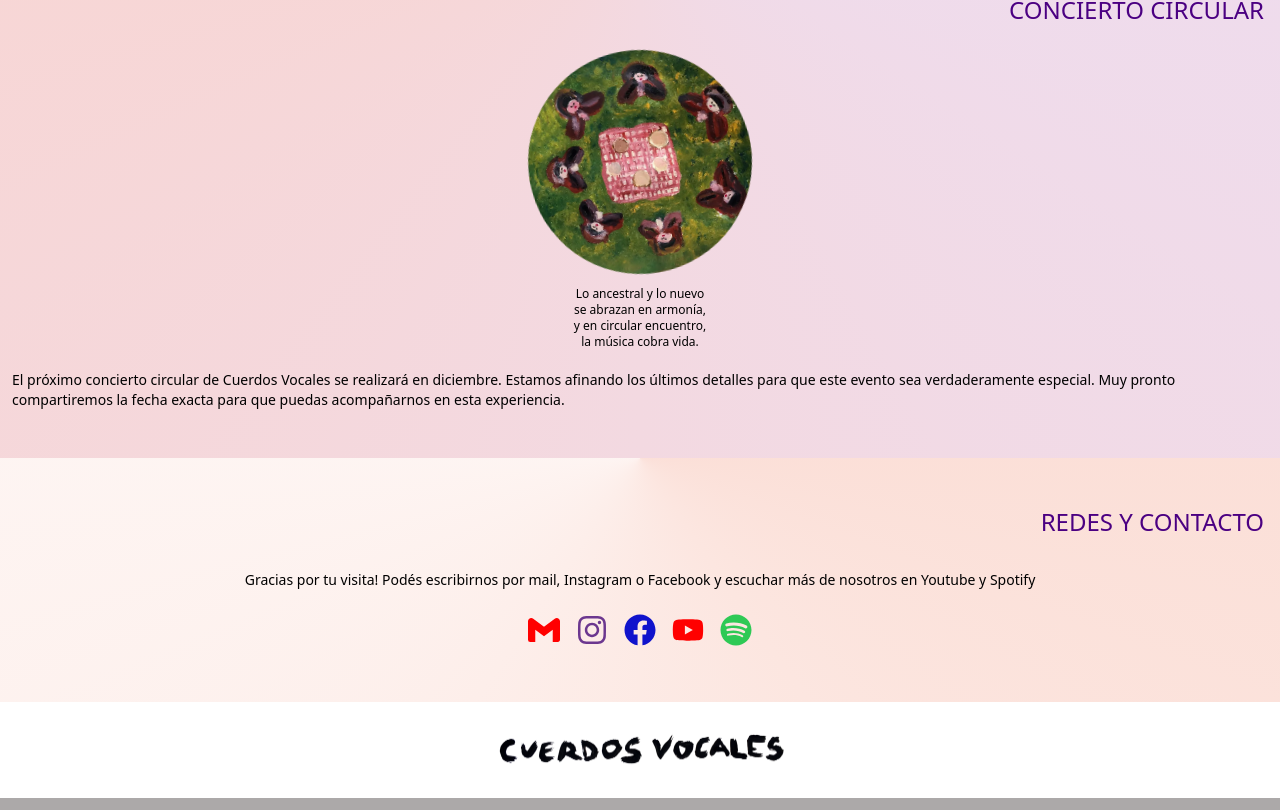
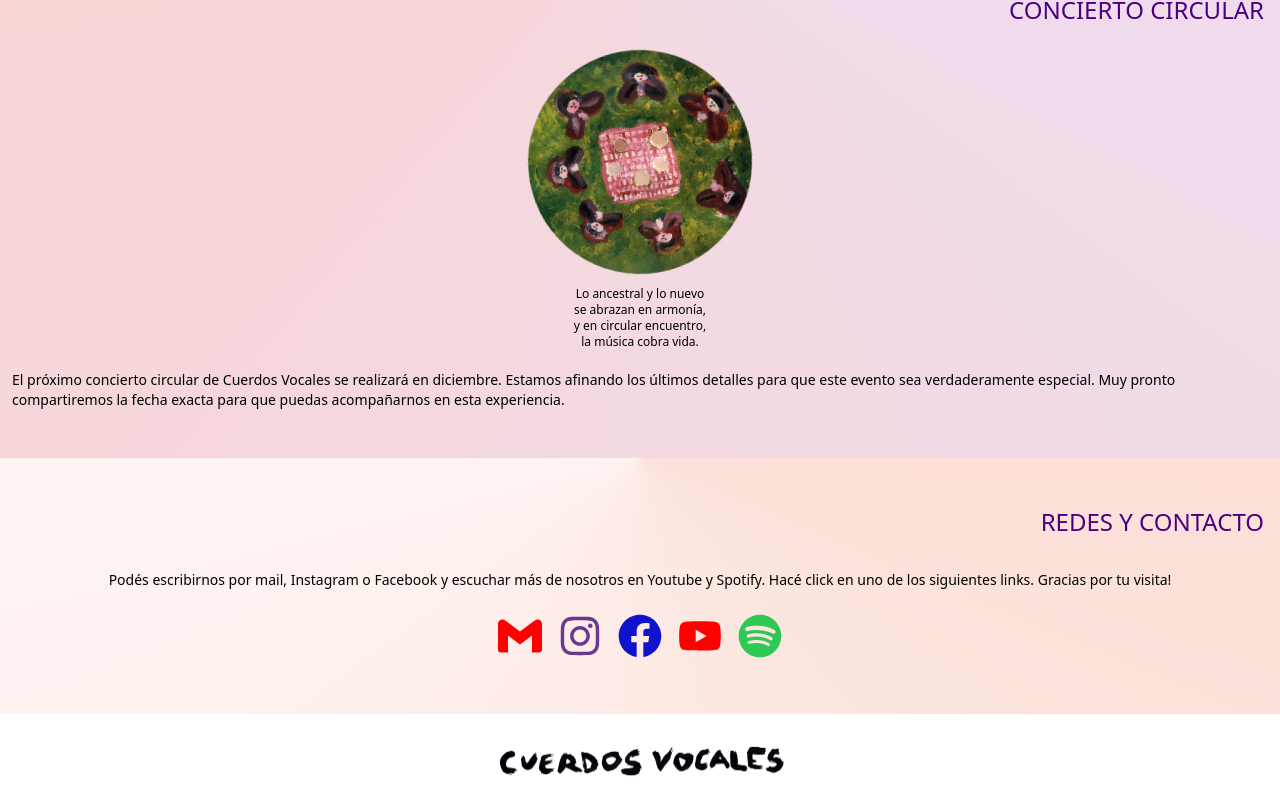
Before and after one commit to gastondvoskin/cuerdos-vocales, a React (Vite) app: page / in a window 1280 px wide. Shown: the part 4604-5414 px from the top of the page. Built offline with nearby package versions, Linux system fonts and the light colour scheme.

Commit message:
Adjusted styles to IconLink.tsx

```diff
--- a/src/assets/texts/sections/contact.ts
+++ b/src/assets/texts/sections/contact.ts
@@ -1,5 +1,5 @@
 const contactParagraphs = [
-  "Gracias por tu visita! Podés escribirnos por mail, Instagram o Facebook y escuchar más de nosotros en Youtube y Spotify ",
+  "Podés escribirnos por mail, Instagram o Facebook y escuchar más de nosotros en Youtube y Spotify. Hacé click en uno de los siguientes links. Gracias por tu visita! ",
 ];
 
 export default contactParagraphs;
--- a/src/components-reusable/IconLink.tsx
+++ b/src/components-reusable/IconLink.tsx
@@ -8,8 +8,9 @@ const IconLink: React.FC<IIconLinkProps> = ({ href, Icon, label, color }) => {
       rel="noopeneer noreferrer"
       aria-label={label}
       title={label}
+      className="transition-transform transform hover:scale-125"
     >
-      <Icon size={32} color={color} />
+      <Icon size={44} color={color} />
     </a>
   );
 };
```
